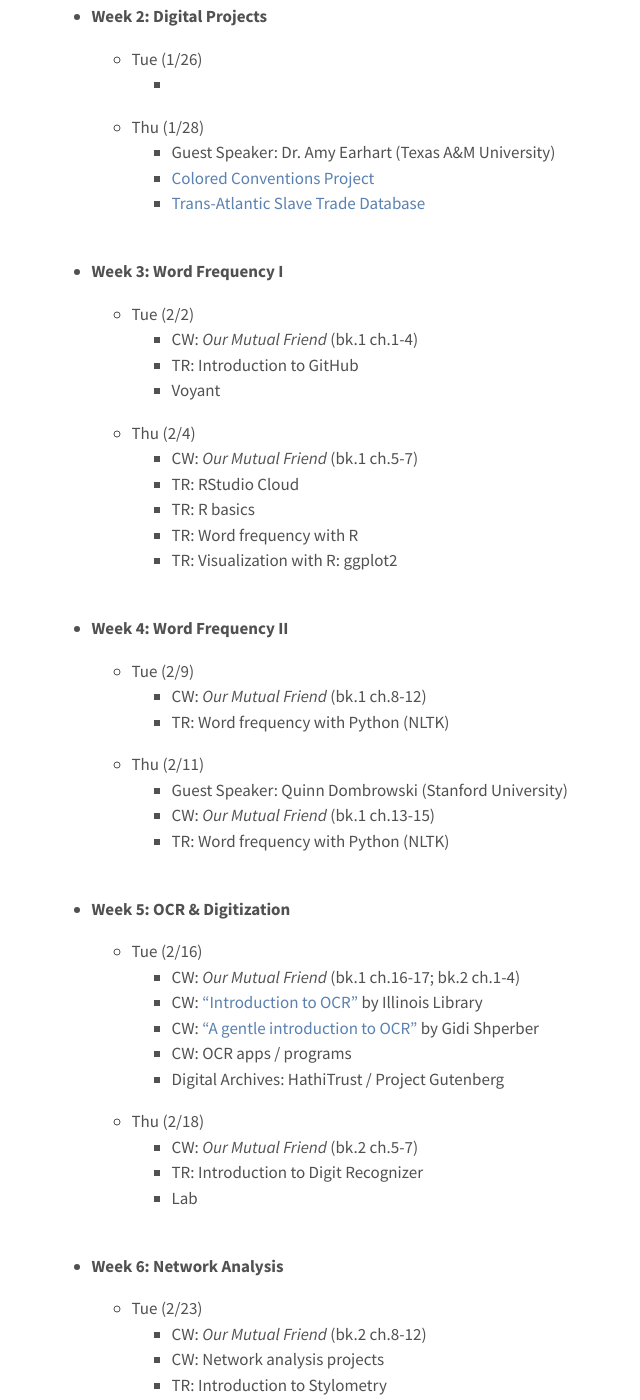
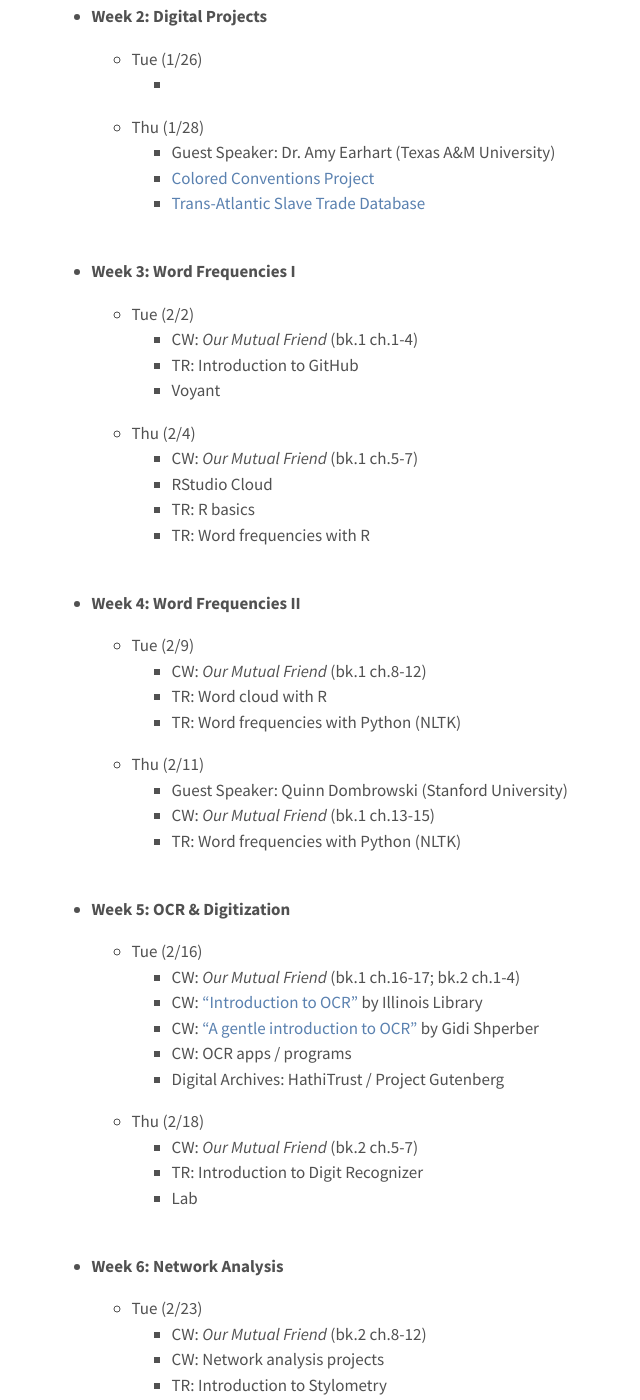
Before and after one commit to elibooklover/ENGL304-Spring2021, a Jekyll site: the page built from syllabus.md, in a window 1280 px wide and 1400 px high, scrolled down 6639 px. Shown: the whole window, without its empty margins (291-931 px from the left). Built offline with Jekyll 4.4.1, drawn with Linux system fonts in a browser that asks for light colours.

Commit message:
Syllabus

```diff
--- a/syllabus.md
+++ b/syllabus.md
@@ -144,7 +144,7 @@
 <br>
 <br>
 
-* <b>Week 3: Word Frequency I</b>
+* <b>Week 3: Word Frequencies I</b>
 
   * Tue (2/2)
     * CW: <i>Our Mutual Friend</i> (bk.1 ch.1-4)
@@ -152,23 +152,23 @@
     * Voyant
   * Thu (2/4)
     * CW: <i>Our Mutual Friend</i> (bk.1 ch.5-7)
-    * TR: RStudio Cloud
+    * RStudio Cloud
     * TR: R basics
-    *	TR: Word frequency with R
-    *	TR: Visualization with R: ggplot2
+    *	TR: Word frequencies with R
 <br>
 <br>
 
-* <b>Week 4: Word Frequency II</b>
+* <b>Week 4: Word Frequencies II</b>
 
   * Tue (2/9)
     * CW: <i>Our Mutual Friend</i> (bk.1 ch.8-12)
-    * TR: Word frequency with Python (NLTK)
+    *	TR: Word cloud with R
+    * TR: Word frequencies with Python (NLTK)
 
   * Thu (2/11)
     * Guest Speaker: Quinn Dombrowski (Stanford University)
     *	CW: <i>Our Mutual Friend</i> (bk.1 ch.13-15)
-    * TR: Word frequency with Python (NLTK)
+    * TR: Word frequencies with Python (NLTK)
 <br>
 <br>
 
```
